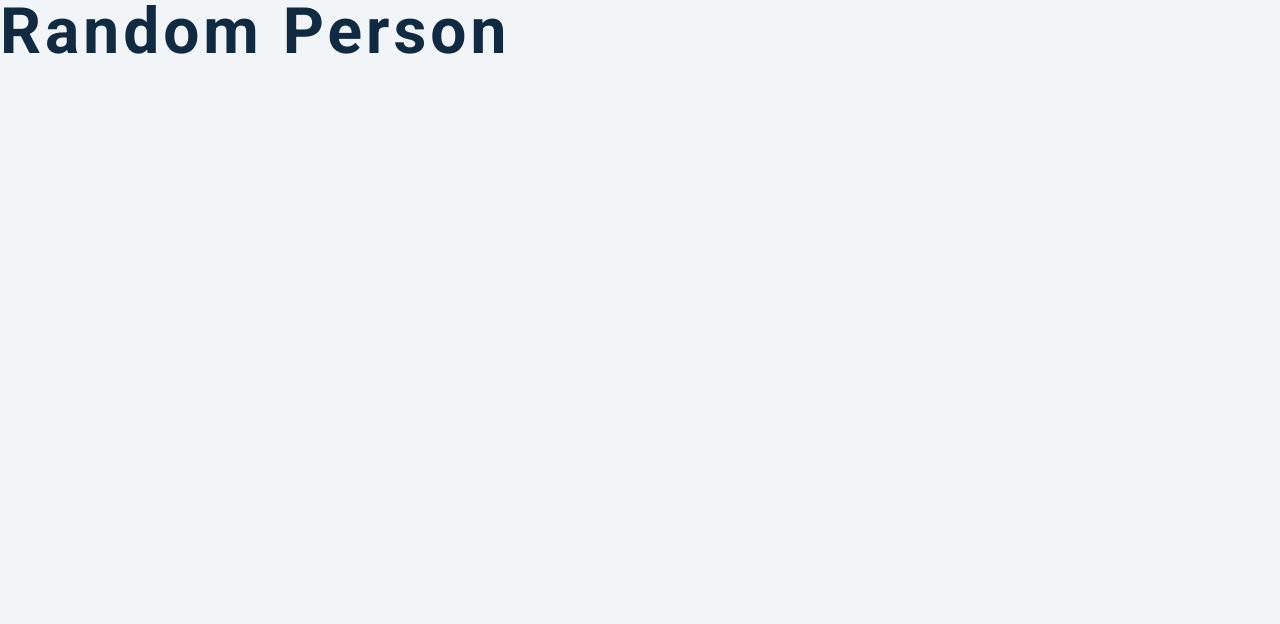
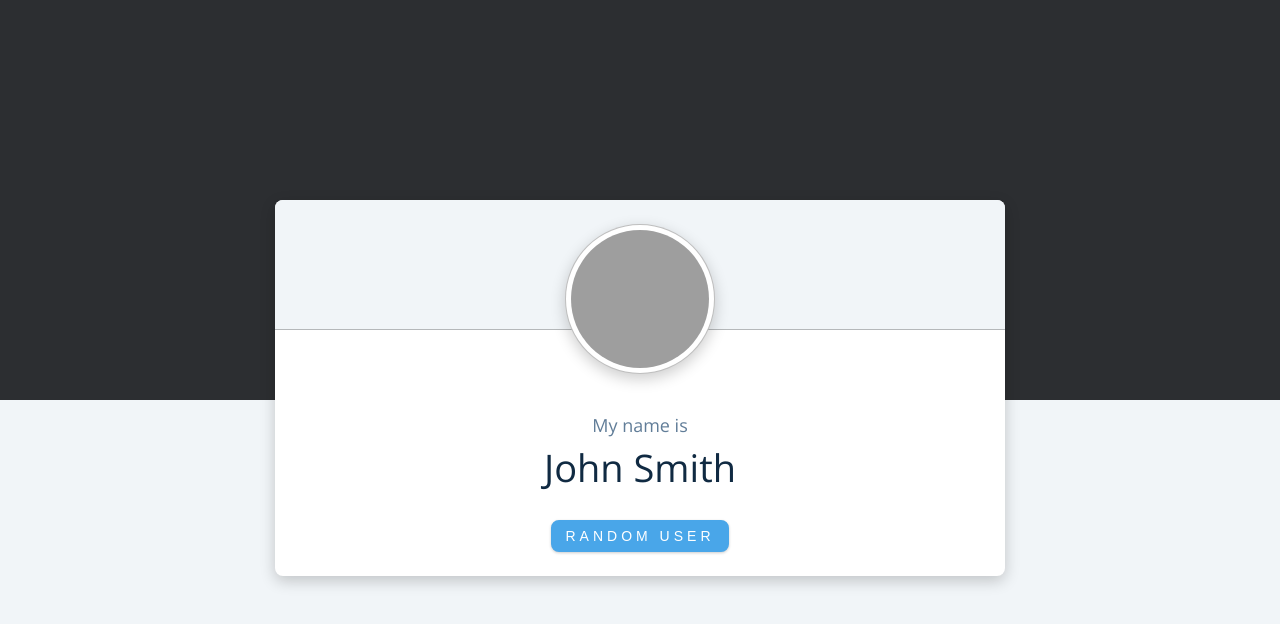
Before and after one commit to Hrodberht/random-user, a plain HTML site: page index.html in a window 1280 px wide. Drawn offline with nearby package versions, Linux system fonts and the light colour scheme; grey boxes are pictures that could not be loaded.

Commit message:
Added user card

```diff
--- a/index.html
+++ b/index.html
@@ -14,7 +14,20 @@
   </head>
 
   <body>
-    <h1>random person</h1>
+    <div class="block bcg-black"></div>
+    <div class="block">
+      <div class="container">
+        <img
+          src="https://randomuser.me/api/portraits/men/75.jpg"
+          alt="random user"
+          class="user-img"
+        />
+        <p class="user-title">My name is</p>
+        <p class="user-value">John Smith</p>
+
+        <button class="btn" type="button">random user</button>
+      </div>
+    </div>
     <script type="module" src="./app.js"></script>
   </body>
 </html>
```
